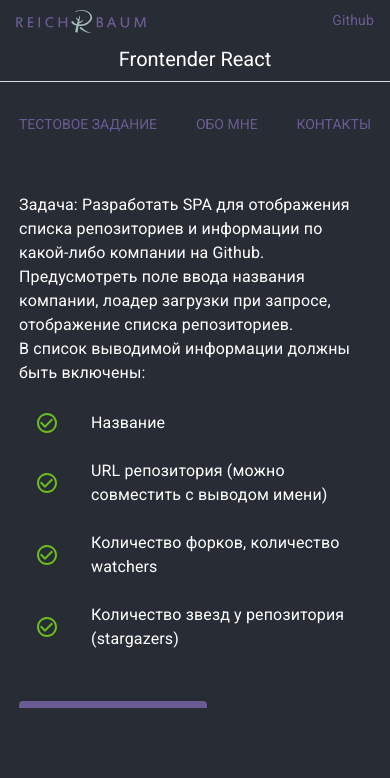
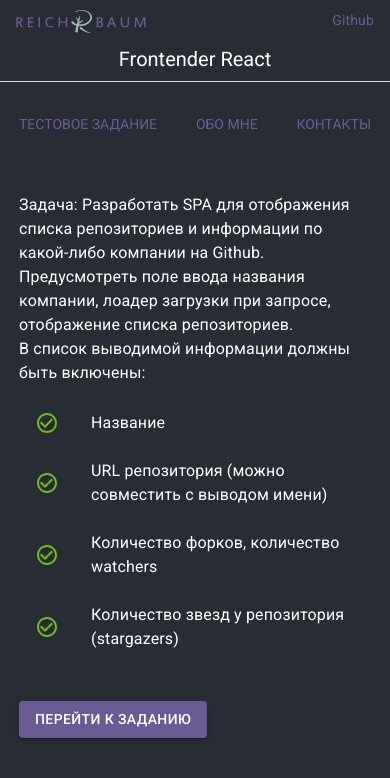
Before and after one commit to Reichbaum/testjob, a React (Create React App) app: page / in a window 390 px wide. Shown: the top 778 px of the page. Built offline with nearby package versions, Linux system fonts and the light colour scheme.

Commit message:
Remove the overflow from content (mobile)

```diff
--- a/src/App.css
+++ b/src/App.css
@@ -85,3 +85,12 @@ a:hover {
 .gutterBottom.MuiDivider-root {
   margin-bottom: 20px;
 }
+
+@media (max-width: 576px) {
+  .app {
+    overflow-y: auto;
+  }
+  .content {
+    height: auto;
+  }
+}
```
